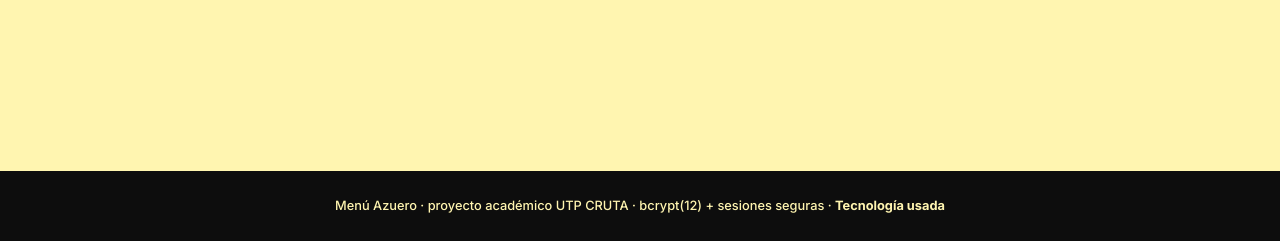
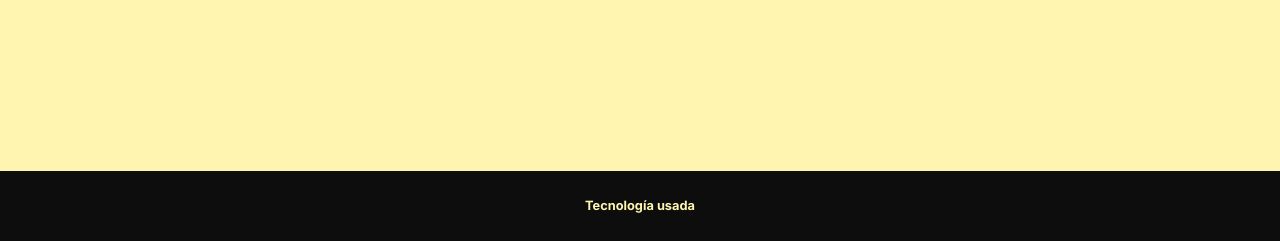
Before and after one commit to Xenviia/MenuAzuero, a Flask app: page /buscar in a window 1280 px wide. Shown: the part 559-800 px from the top of the page. Run offline with Flask 3, Linux system fonts and the light colour scheme.

Commit message:
Buscador Actualizacion

```diff
--- a/templates/base.html
+++ b/templates/base.html
@@ -41,7 +41,6 @@
   </main>
 
   <footer>
-    Menú Azuero · proyecto académico UTP CRUTA · bcrypt(12) + sesiones seguras ·
     <a href="{{ url_for('tecnologia') }}" style="color:var(--gold-bright); text-decoration:none;">Tecnología usada</a>
   </footer>
 </body>
```
